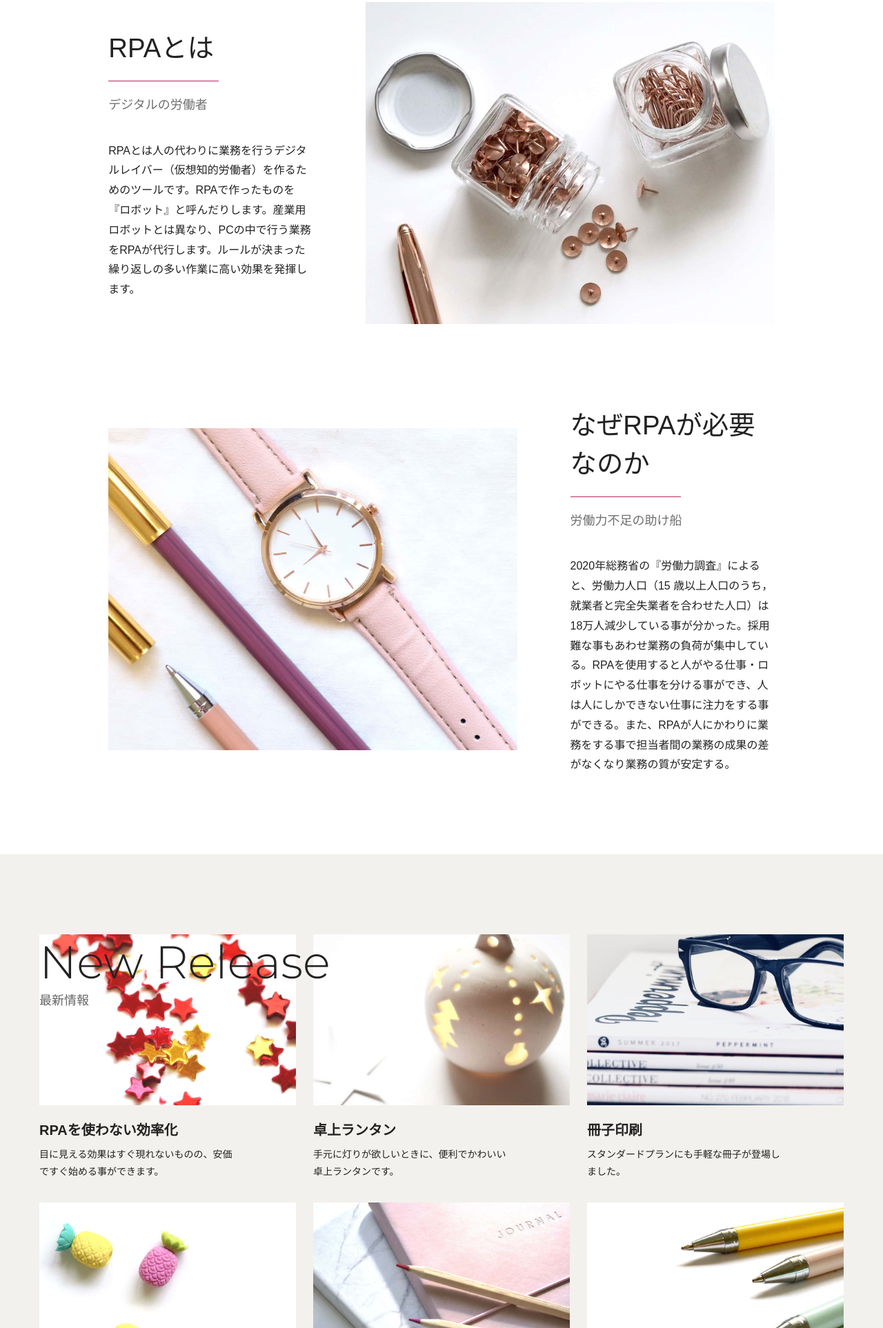
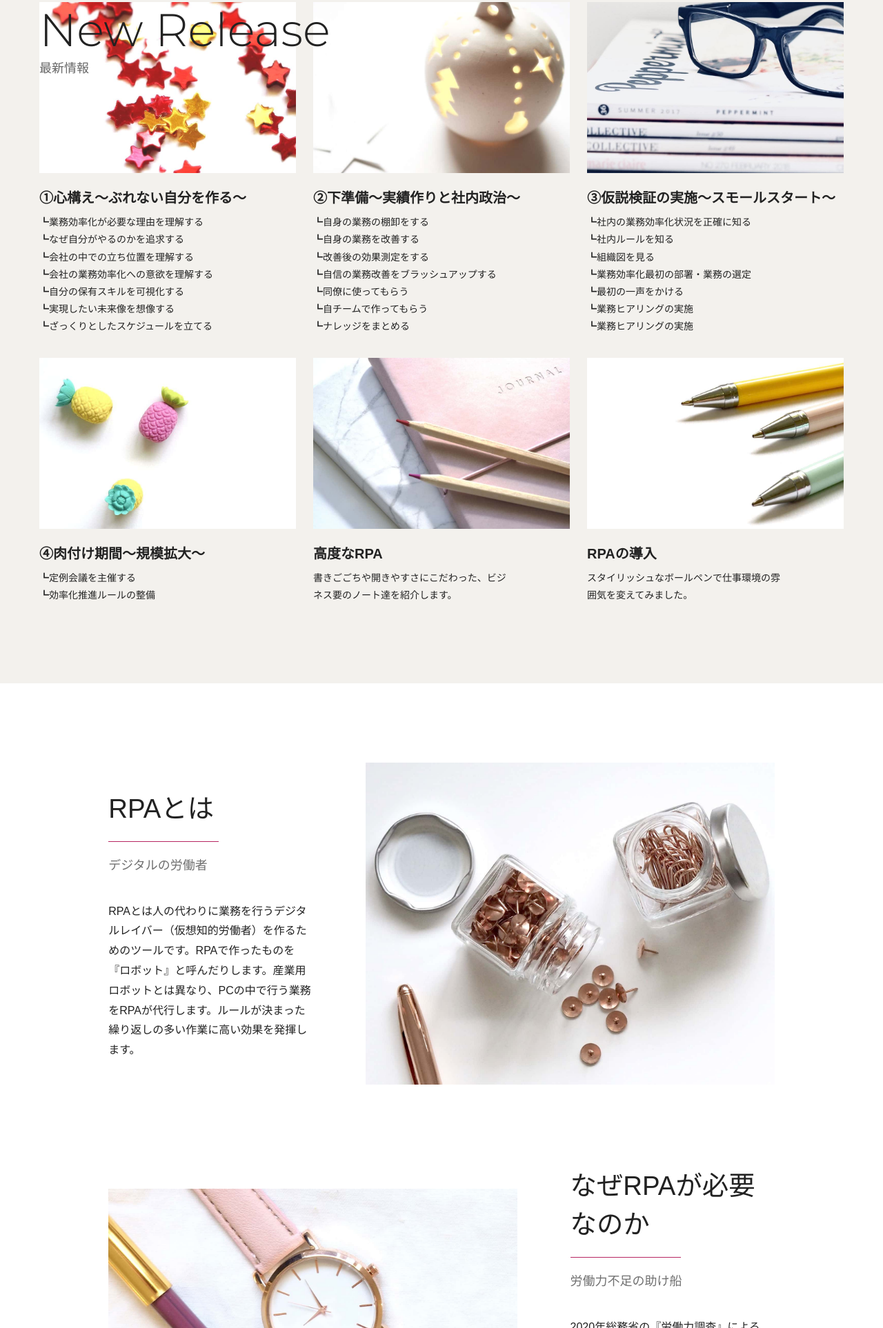
Before and after one commit to ryunosuke1118p/firsthp, a plain HTML site: page index.html in a window 1280 px wide. Shown: the part 874-2800 px from the top of the page at 69% size. Drawn offline with Linux system fonts and the light colour scheme.

Commit message:
Update index.html

```diff
--- a/index.html
+++ b/index.html
@@ -44,9 +44,99 @@
 
     <section class="hero">
         <div class="hero-container w-container">
-            <h1>RPA ANYONE</h1>
-            <p>『RPAを使い誰でも業務を自動化できるように』と願いサイトを作りました。</p>
+            <h1>業務効率化bot</h1>
+            <p>業務効率化のはじまりから推進までを徹底解説</p>
             <a href="#" class="btn">まずは連絡してみる</a>
+        </div>
+    </section>
+
+    <section class="posts">
+        <div class="w-container">
+            <h2 class="heading">New Release<span>最新情報</span></h2>
+
+            <div class="posts-container">
+                <article class="post">
+                    <a href="#">
+                        <figure>
+                            <img src="img/news01.jpg" alt=""
+                                 width="1000" height="750" />
+                        </figure>
+                        <h3>①心構え～ぶれない自分を作る～</h3>
+                        <p>┗業務効率化が必要な理由を理解する</p>
+                        <p>┗なぜ自分がやるのかを追求する</p>
+                        <p>┗会社の中での立ち位置を理解する</p>
+                        <p>┗会社の業務効率化への意欲を理解する</p>
+                        <p>┗自分の保有スキルを可視化する</p>
+                        <p>┗実現したい未来像を想像する</p>
+                        <p>┗ざっくりとしたスケジュールを立てる</p>
+                    </a>
+                </article>
+                <article class="post">
+                    <a href="#">
+                        <figure>
+                            <img src="img/news02.jpg" alt=""
+                                 width="1000" height="750" />
+                        </figure>
+                        <h3>②下準備～実績作りと社内政治～</h3>
+
+                        <p>┗自身の業務の棚卸をする</p>
+                        <p>┗自身の業務を改善する</p>
+                        <p>┗改善後の効果測定をする</p>
+                        <p>┗自信の業務改善をブラッシュアップする</p>
+                        <p>┗同僚に使ってもらう</p>
+                        <p>┗自チームで作ってもらう</p>
+                        <p>┗ナレッジをまとめる</p>
+                    </a>
+                </article>
+                <article class="post">
+                    <a href="#">
+                        <figure>
+                            <img src="img/news03.jpg" alt=""
+                                 width="1000" height="750" />
+                        </figure>
+                        <h3>③仮説検証の実施～スモールスタート～</h3>
+                        <p>┗社内の業務効率化状況を正確に知る</p>
+                        <p>┗社内ルールを知る</p>
+                        <p>┗組織図を見る</p>
+                        <p>┗業務効率化最初の部署・業務の選定</p>
+                        <p>┗最初の一声をかける</p>
+                        <p>┗業務ヒアリングの実施</p>
+                        <p>┗業務ヒアリングの実施</p>
+
+                    </a>
+                </article>
+                <article class="post">
+                    <a href="#">
+                        <figure>
+                            <img src="img/news04.jpg" alt=""
+                                 width="1000" height="750" />
+                        </figure>
+                        <h3>④肉付け期間～規模拡大～</h3>
+                        <p>┗定例会議を主催する</p>
+                        <p>┗効率化推進ルールの整備</p>
+                    </a>
+                </article>
+                <article class="post">
+                    <a href="#">
+                        <figure>
+                            <img src="img/news05.jpg" alt=""
+                                 width="1000" height="750" />
+                        </figure>
+                        <h3>高度なRPA</h3>
+                        <p>書きごごちや開きやすさにこだわった、ビジネス要のノート達を紹介します。</p>
+                    </a>
+                </article>
+                <article class="post">
+                    <a href="#">
+                        <figure>
+                            <img src="img/news06.jpg" alt=""
+                                 width="1000" height="750" />
+                        </figure>
+                        <h3>RPAの導入</h3>
+                        <p>スタイリッシュなボールペンで仕事環境の雰囲気を変えてみました。</p>
+                    </a>
+                </article>
+            </div>
         </div>
     </section>
 
@@ -80,74 +170,7 @@
         </div>
     </section>
 
-    <section class="posts">
-        <div class="w-container">
-            <h2 class="heading">New Release<span>最新情報</span></h2>
 
-            <div class="posts-container">
-                <article class="post">
-                    <a href="#">
-                        <figure>
-                            <img src="img/news01.jpg" alt=""
-                                 width="1000" height="750" />
-                        </figure>
-                        <h3>RPAを使わない効率化</h3>
-                        <p>目に見える効果はすぐ現れないものの、安価ですぐ始める事ができます。</p>
-                    </a>
-                </article>
-                <article class="post">
-                    <a href="#">
-                        <figure>
-                            <img src="img/news02.jpg" alt=""
-                                 width="1000" height="750" />
-                        </figure>
-                        <h3>卓上ランタン</h3>
-                        <p>手元に灯りが欲しいときに、便利でかわいい卓上ランタンです。</p>
-                    </a>
-                </article>
-                <article class="post">
-                    <a href="#">
-                        <figure>
-                            <img src="img/news03.jpg" alt=""
-                                 width="1000" height="750" />
-                        </figure>
-                        <h3>冊子印刷</h3>
-                        <p>スタンダードプランにも手軽な冊子が登場しました。</p>
-                    </a>
-                </article>
-                <article class="post">
-                    <a href="#">
-                        <figure>
-                            <img src="img/news04.jpg" alt=""
-                                 width="1000" height="750" />
-                        </figure>
-                        <h3>マグネット</h3>
-                        <p>メモやアイデアを張り出しておくなら、かわいいマグネットがおすすめです。</p>
-                    </a>
-                </article>
-                <article class="post">
-                    <a href="#">
-                        <figure>
-                            <img src="img/news05.jpg" alt=""
-                                 width="1000" height="750" />
-                        </figure>
-                        <h3>ビジネスノート</h3>
-                        <p>書きごごちや開きやすさにこだわった、ビジネス要のノート達を紹介します。</p>
-                    </a>
-                </article>
-                <article class="post">
-                    <a href="#">
-                        <figure>
-                            <img src="img/news06.jpg" alt=""
-                                 width="1000" height="750" />
-                        </figure>
-                        <h3>ボールペン</h3>
-                        <p>スタイリッシュなボールペンで仕事環境の雰囲気を変えてみました。</p>
-                    </a>
-                </article>
-            </div>
-        </div>
-    </section>
 
     <footer class="footer">
         <div class="footer-container w-container">
```
Lines whose indentation alone changed are shown as unchanged.
